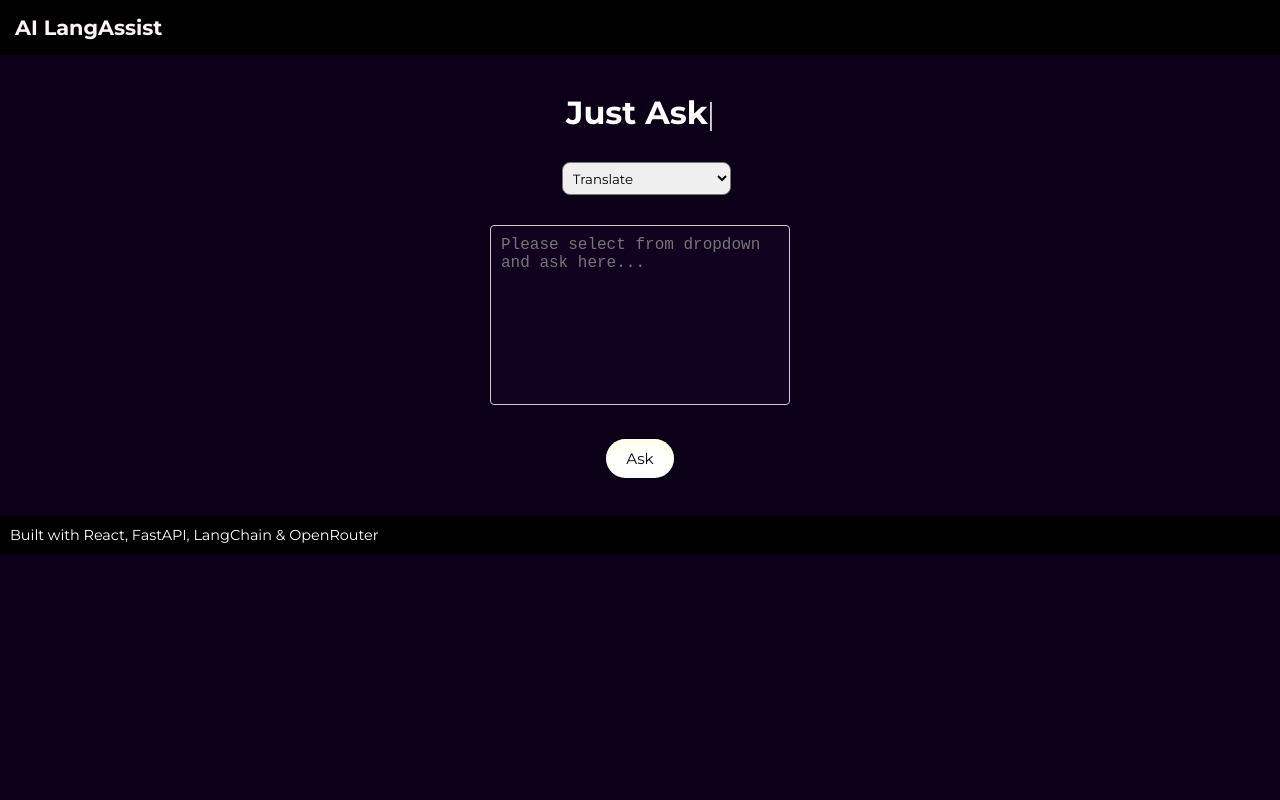
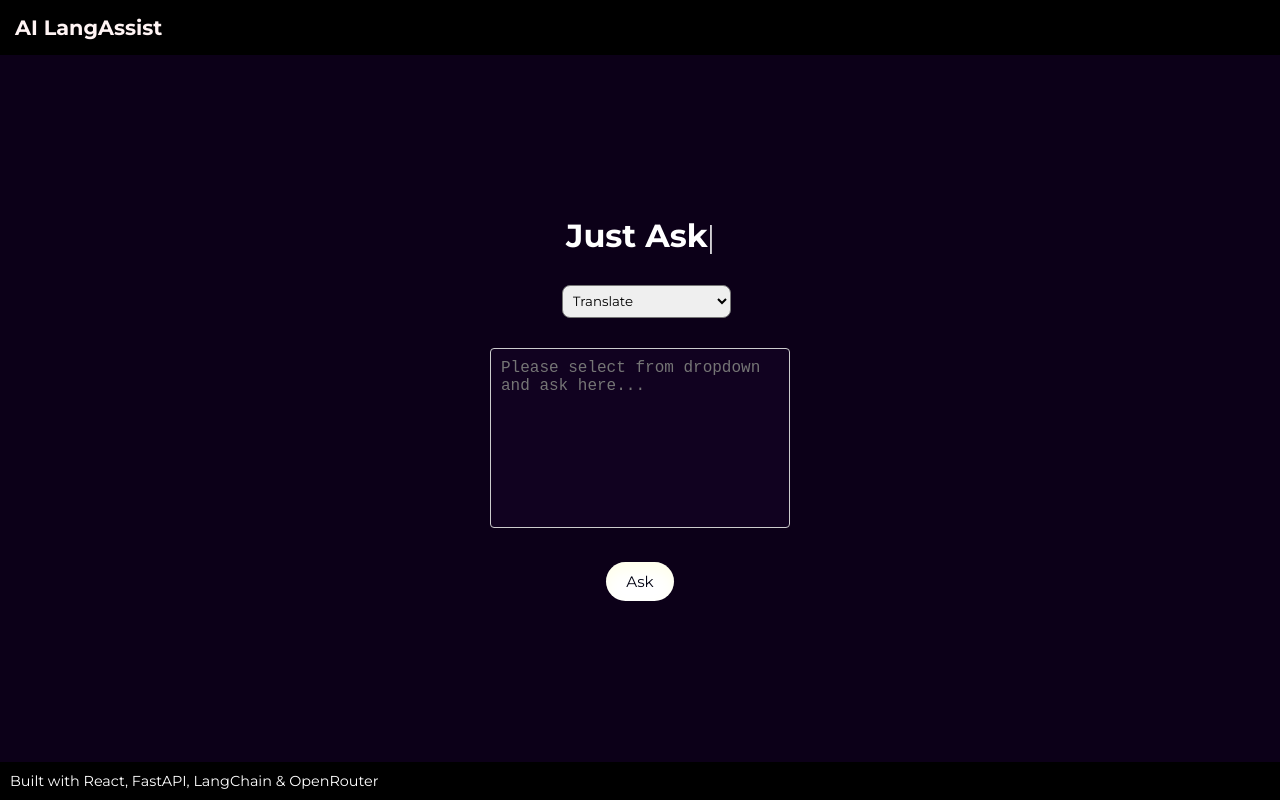
Before and after one commit to MuhammadArhamKhan-Dev/Ai-LangAssist, a React (Vite) app in the folder Urdu_English_Translator/: page / in a window 1280 px wide. Built offline with nearby package versions, Linux system fonts and the light colour scheme; the HTML template or start-up script is replaced by a standard one.

Commit message:
Fixed the structure and some frontend bugs

```diff
--- a/Urdu_English_Translator/src/App.css
+++ b/Urdu_English_Translator/src/App.css
@@ -0,0 +1,5 @@
+.app{
+    display: flex;
+    flex-direction: column;
+    min-height: 100vh;
+}
--- a/Urdu_English_Translator/src/App.jsx
+++ b/Urdu_English_Translator/src/App.jsx
@@ -1,5 +1,8 @@
 import { useState } from "react";
 import Header from "./components/Header";
+import Footer from "./components/Footer";
+import Main from "./components/Main";
+import "./App.css";
 
 function App() {
 
@@ -38,9 +41,11 @@ function App() {
   }
 
   return (
-
-    <Header value={urdu} copy = {copy} copyText = {copyText} translate={translate} english={english} setUrdu={setUrdu} load={load} result={result} task={task} setTask={setTask} />
-
+    <div className="app">
+    <Header />
+    <Main value={urdu} translate={translate} english={english} setUrdu={setUrdu} load={load} result={result} task={task} setTask={setTask} copy={copy} copyText={copyText}/>
+    <Footer />
+    </div>
   );
 }
 
--- /dev/null
+++ b/Urdu_English_Translator/src/components/Footer.jsx
@@ -0,0 +1,12 @@
+import React from 'react'
+import styles from "./Footer.module.css"
+
+const Footer = () => {
+    return (
+        <footer className={styles.footer}>
+            <p className="montserrat-body">Built with React, FastAPI, LangChain & OpenRouter </p>
+        </footer>
+    )
+}
+
+export default Footer
--- /dev/null
+++ b/Urdu_English_Translator/src/components/Footer.module.css
@@ -0,0 +1,5 @@
+footer{
+    padding: 10px;
+    background: #000000;
+    margin-top: auto;
+}
--- a/Urdu_English_Translator/src/components/Header.jsx
+++ b/Urdu_English_Translator/src/components/Header.jsx
@@ -1,25 +1,11 @@
 import React, { useEffect, useRef } from 'react'
 import '../index.css'
 import styles from './Header.module.css'
-import Typed from 'typed.js'
 
-
-const Header = ({ value, translate, english, setUrdu, load, result, task, setTask, copy, copyText }) => {
-  const elRef = useRef(null)
-
-  useEffect(() => {
-    if (!elRef.current) return
-    const typed = new Typed(elRef.current, {
-      strings: ['Want to Translate?', 'Want to Summarize?', 'Want to Write?', 'Just Ask'],
-      typeSpeed: 50,
-    })
-    return () => {
-      typed.destroy()
-    }
-  }, [])
+const Header = () => {
 
   return (
-    <>
+
       <header>
         <nav>
           <h2 className="montserrat-heading">
@@ -27,54 +13,8 @@ const Header = ({ value, translate, english, setUrdu, load, result, task, setTas
           </h2>
         </nav>
       </header>
-      <div className={styles.headerContainer}>
-        <div>
-          <span className="montserrat-heading" ref={elRef}></span>
-        </div>
-        <div>
-          <select className="montserrat-body"
-            value={task}
-            onChange={(e) => setTask(e.target.value)}
-          >
-            <option value="translate">Translate</option>
-            <option value="summarize">Summarize</option>
-            <option value="grammar">Grammar Fix</option>
-            <option value="professional">Professional Writing</option>
-          </select>
-        </div>
-        <div>
-          <textarea
-            onChange={(e) => setUrdu(e.target.value)}
-            placeholder="Please select from dropdown and ask here..."
-            value={value}
-          >
-          </textarea>
-        </div>
-
-        <div>
-          <button onClick={translate} className="montserrat-body">
-            Ask
-          </button>
-        </div>
 
 
-
-        {
-          !result ? '' :
-            load ? <p className="montserrat-body">Please wait ...</p> :
-
-              <div className={['montserrat-body', styles.resultContainer].join(' ')}>
-                <p>{english}</p>
-                <button onClick={copyText}>
-                  {copy ? "Copied ✓" : "Copy"}
-                </button>
-              </div>
-        }
-           </div>
-      <footer>
-          <p className="montserrat-body">Built with React, FastAPI, LangChain & OpenRouter </p>
-        </footer>
-    </>
   )
 }
 
--- a/Urdu_English_Translator/src/components/Header.module.css
+++ b/Urdu_English_Translator/src/components/Header.module.css
@@ -13,86 +13,3 @@ nav h2{
     color: rgb(255, 244, 244);
     font-size: 1.3rem;
 }
-
-.headerContainer{
-    width: 100%;
-    display: flex;
-    flex-direction: column;
-    justify-content: center;
-    align-items: center;
-    gap: 30px;
-    padding: 3% 0;
-}
-
-.resultContainer{
-    min-height: 150px;
-    padding: 15px;
-    border: 1px solid #ccc;
-    border-radius: 10px;
-    background: #0f0225;
-    white-space: pre-wrap;
-    color: white;
-    max-width: 500px;
-}
-
-textarea{
-    width: 300px;
-    min-height: 180px;
-    padding: 10px;
-    font-size: 16px;
-    border: 1px solid #ccc;
-    border-radius: 4px;
-    resize: none;
-    background-color: #110220;
-    color: white;
-}
-
-span{
-    font-size: 2rem;
-    color: rgb(255, 255, 255);
-}
-
-button{
-    padding: 10px 20px;
-    border-radius: 40px;
-    border: none;
-    background: white;
-    color: #040514;
-    font-size: 0.95rem;
-    cursor: pointer;
-    transition: all 0.2s ease;
-    box-shadow: inset 0 8px 13px rgba(255,255,180,0.25);
-}
-
-.resultContainer button{
-    background: white;
-    color: #040514;
-    box-shadow: none;
-    padding: 5px 10px;
-}
-
-button:hover{
-    transform: translateY(-1px);
-}
-
-p{
-    font-size: 0.9rem;
-    color: white;
-}
-
-@media (max-width: 768px){
-    .headerContainer{
-        padding: 40% 0;
-    }
-}
-
-select{
-    padding: 4%;
-    border-radius: 8px;
-}
-
-footer{
-    padding: 10px;
-    background: black;
-    display: flex;
-}
--- /dev/null
+++ b/Urdu_English_Translator/src/components/Main.jsx
@@ -0,0 +1,67 @@
+import React, { useState, useRef, useEffect } from 'react'
+import Typed from 'typed.js'
+import "../index.css"
+import styles from "./Main.module.css"
+
+const Main = ({ value, translate, english, setUrdu, load, result, task, setTask, copy, copyText }) => {
+
+    const elRef = useRef(null)
+    useEffect(() => {
+        if (!elRef.current) return
+        const typed = new Typed(elRef.current, {
+            strings: ['Want to Translate?', 'Want to Summarize?', 'Want to Write?', 'Just Ask'],
+            typeSpeed: 50,
+        })
+        return () => {
+            typed.destroy()
+        }
+    }, [])
+    return (
+
+        <main className={styles.main}>
+            <div>
+                <span className="montserrat-heading" ref={elRef}></span>
+            </div>
+            <div>
+                <select className="montserrat-body"
+                    value={task}
+                    onChange={(e) => setTask(e.target.value)}
+                >
+                    <option value="translate">Translate</option>
+                    <option value="summarize">Summarize</option>
+                    <option value="grammar">Grammar Fix</option>
+                    <option value="professional">Professional Writing</option>
+                </select>
+            </div>
+            <div>
+                <textarea
+                    onChange={(e) => setUrdu(e.target.value)}
+                    placeholder="Please select from dropdown and ask here..."
+                    value={value}
+                >
+                </textarea>
+            </div>
+
+            <div>
+                <button onClick={translate} className="montserrat-body">
+                    Ask
+                </button>
+            </div>
+
+            {
+                !result ? '' :
+                    load ? <p className="montserrat-body">Please wait ...</p> :
+
+                        <div className={['montserrat-body', styles.resultContainer].join(' ')}>
+                            <p>{english}</p>
+                            <button onClick={copyText}>
+                                {copy ? "Copied ✓" : "Copy"}
+                            </button>
+                        </div>
+            }
+        </main>
+
+    )
+}
+
+export default Main
--- /dev/null
+++ b/Urdu_English_Translator/src/components/Main.module.css
@@ -0,0 +1,79 @@
+.main{
+    flex: 1;
+    width: 100%;
+    display: flex;
+    flex-direction: column;
+    justify-content: center;
+    align-items: center;
+    gap: 30px;
+    padding: 3% 0;
+}
+
+.resultContainer{
+    min-height: 150px;
+    padding: 15px;
+    border: 1px solid #ccc;
+    border-radius: 10px;
+    background: #0f0225;
+    white-space: pre-wrap;
+    color: white;
+    max-width: 500px;
+    height: 250px;
+    overflow-y: auto;
+}
+
+textarea{
+    width: 300px;
+    min-height: 180px;
+    padding: 10px;
+    font-size: 16px;
+    border: 1px solid #ccc;
+    border-radius: 4px;
+    resize: none;
+    background-color: #110220;
+    color: white;
+}
+
+span{
+    font-size: 2rem;
+    color: rgb(255, 255, 255);
+}
+
+button{
+    padding: 10px 20px;
+    border-radius: 40px;
+    border: none;
+    background: white;
+    color: #040514;
+    font-size: 0.95rem;
+    cursor: pointer;
+    transition: all 0.2s ease;
+    box-shadow: inset 0 8px 13px rgba(255,255,180,0.25);
+}
+
+.resultContainer button{
+    background: white;
+    color: #040514;
+    box-shadow: none;
+    padding: 5px 10px;
+}
+
+button:hover{
+    transform: translateY(-1px);
+}
+
+p{
+    font-size: 0.9rem;
+    color: white;
+}
+
+@media (max-width: 768px){
+    .headerContainer{
+        padding: 20% 0;
+    }
+}
+
+select{
+    padding: 4%;
+    border-radius: 8px;
+}
```
